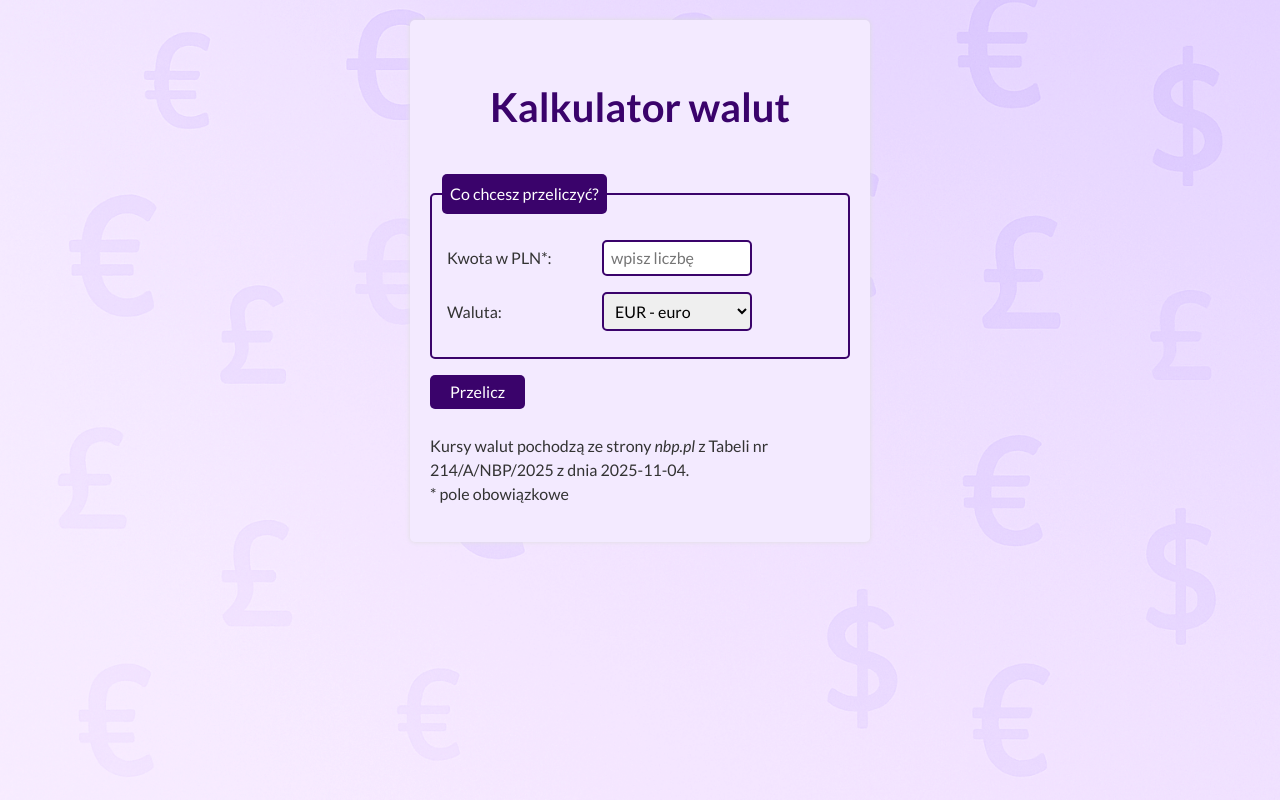
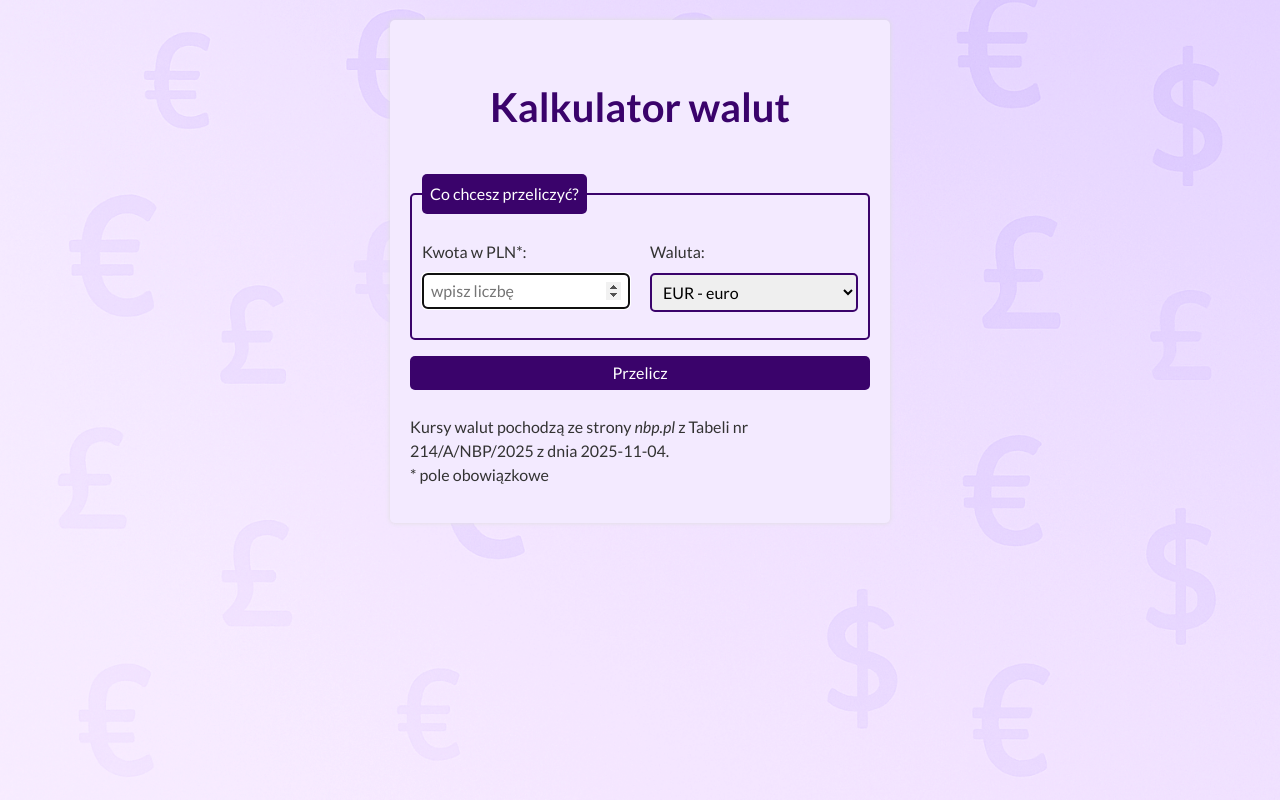
Before and after one commit to mg-wiewiora/currency-converter-react, a React (Create React App) app: page / in a window 1280 px wide. Built offline with nearby package versions, Linux system fonts and the light colour scheme.

Commit message:
Form css styles changed

```diff
--- a/src/Container/style.css
+++ b/src/Container/style.css
@@ -1,5 +1,6 @@
 .container {
     max-width: 500px;
+    margin: 0 auto;
     color: #333;
     line-height: 1.5;
     padding: 20px;
--- a/src/Form/index.js
+++ b/src/Form/index.js
@@ -4,7 +4,9 @@ const Form = () => (
   <form className="form">
     <fieldset className="form__fieldset">
       <legend className="form__legend">Co chcesz przeliczyć?</legend>
-      <p>
+
+      <div className="form__container">
+        <p className="form__section">
           <label>
             <span className="form__label">Kwota w PLN*:</span>
             <input
@@ -14,23 +16,23 @@ const Form = () => (
               step="0.01"
               min="0.01"
               placeholder="wpisz liczbę"
-            autofocus
+              autoFocus
               required
             />
           </label>
         </p>
-      <p>
+
+        <p className="form__section">
           <label>
             <span className="form__label">Waluta:</span>
-          <select name="currency" className="form__field">
-            <option value="EUR" selected>
-              EUR - euro
-            </option>
+            <select name="currency" className="form__field" defaultValue="EUR">
+              <option value="EUR">EUR - euro</option>
               <option value="GBP">GBP - funt</option>
               <option value="USD">USD - dolar</option>
             </select>
           </label>
         </p>
+      </div>
     </fieldset>
     <p>
       <button className="form__button">Przelicz</button>
--- a/src/Form/style.css
+++ b/src/Form/style.css
@@ -1,24 +1,41 @@
+.form__container {
+    display: flex;
+    gap: 20px;
+    flex-wrap: wrap;
+    justify-content: space-between;
+}
+
+.form__section {
+    flex-basis: calc(50% - 10px);
+    min-width: 150px;
+}
+
 .form__label {
-    display: inline-block;
-    margin: 0 5px;
-    width: 100%;
-    max-width: 150px;
+    display: block;
+    margin: 0 0 5px 0;
+    font-weight: 500;
+    color: #333;
 }
 
 .form__field {
     padding: 7px;
     border-radius: 5px;
     width: 100%;
-    max-width: 150px;
     border: 2px solid #3a036b;
+    box-sizing: border-box;
+    margin-top: 4px;
 }
 
 .form__button {
+    display: block;
+    width: 100%;
     border: none;
     border-radius: 5px;
     background-color: #3a036b;
     color: white;
     padding: 8px 20px;
+    cursor: pointer;
+    transition: background-color 0.2s ease, transform 0.1s ease;
 }
 
 .form__fieldset {
@@ -44,8 +61,22 @@
 
 .form__button:hover {
     background-color: #5704a0;
+    transform: scale(1.02);
 }
 
 .form__button:active {
     background-color: #7007cc;
 }
+
+@media (max-width: 400px) {
+    .form__container {
+        flex-direction: column;
+        gap: 0;
+    }
+
+    .form__section {
+        flex-basis: 100%;
+        min-width: 100%;
+        margin-bottom: 15px;
+    }
+}
--- a/src/index.css
+++ b/src/index.css
@@ -7,14 +7,13 @@ html {
 }
 
 body {
-    max-width: 500px;
-    margin: 0 auto;
+
     font-family: "Lato", sans-serif;
     padding: 20px;
-    background-color: #f3eaff;
     background-image: url("background.png");
     background-size: cover;
     background-repeat: no-repeat;
     background-position: center;
     background-attachment: fixed;
+    min-height: 100vh;
 }
```
Lines whose indentation alone changed are shown as unchanged.
